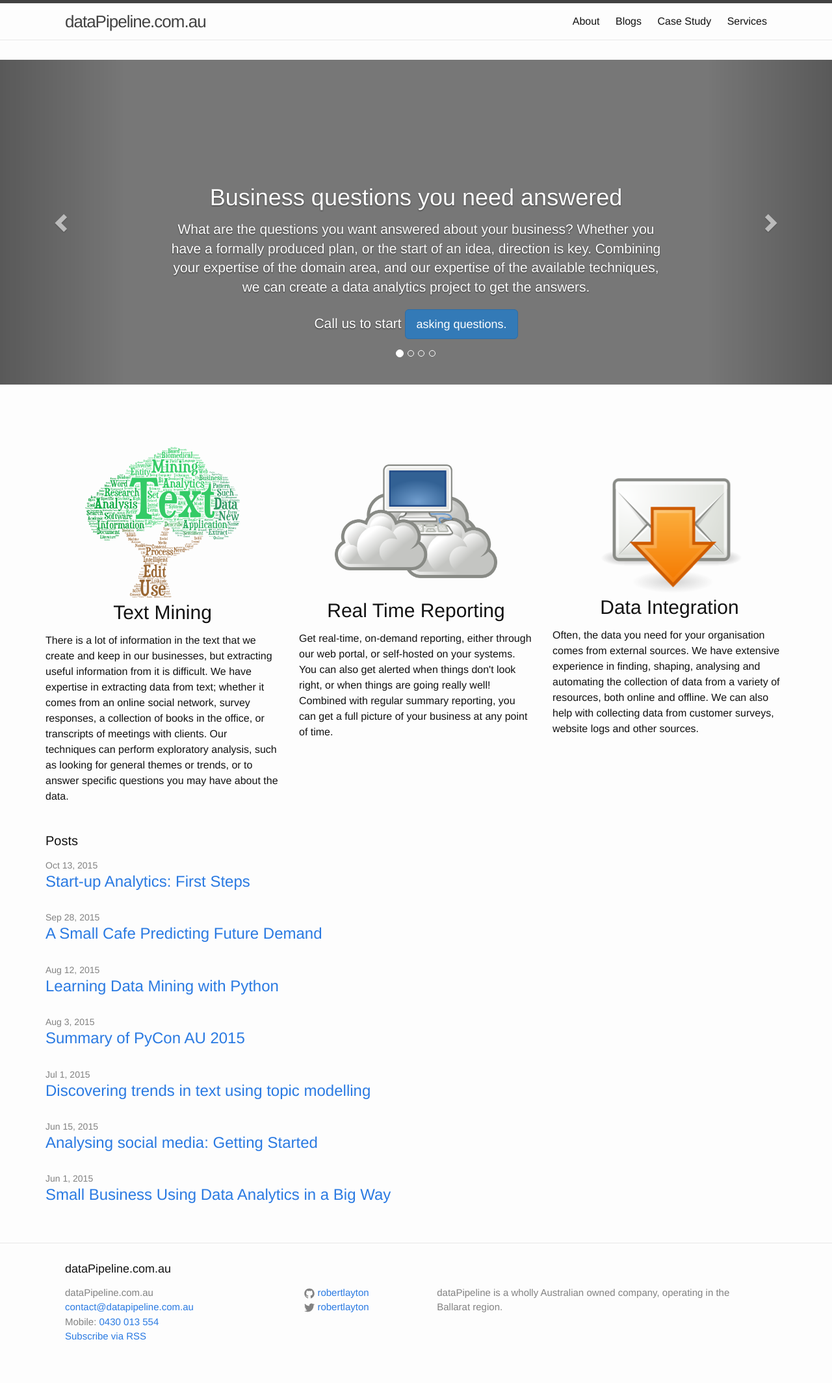
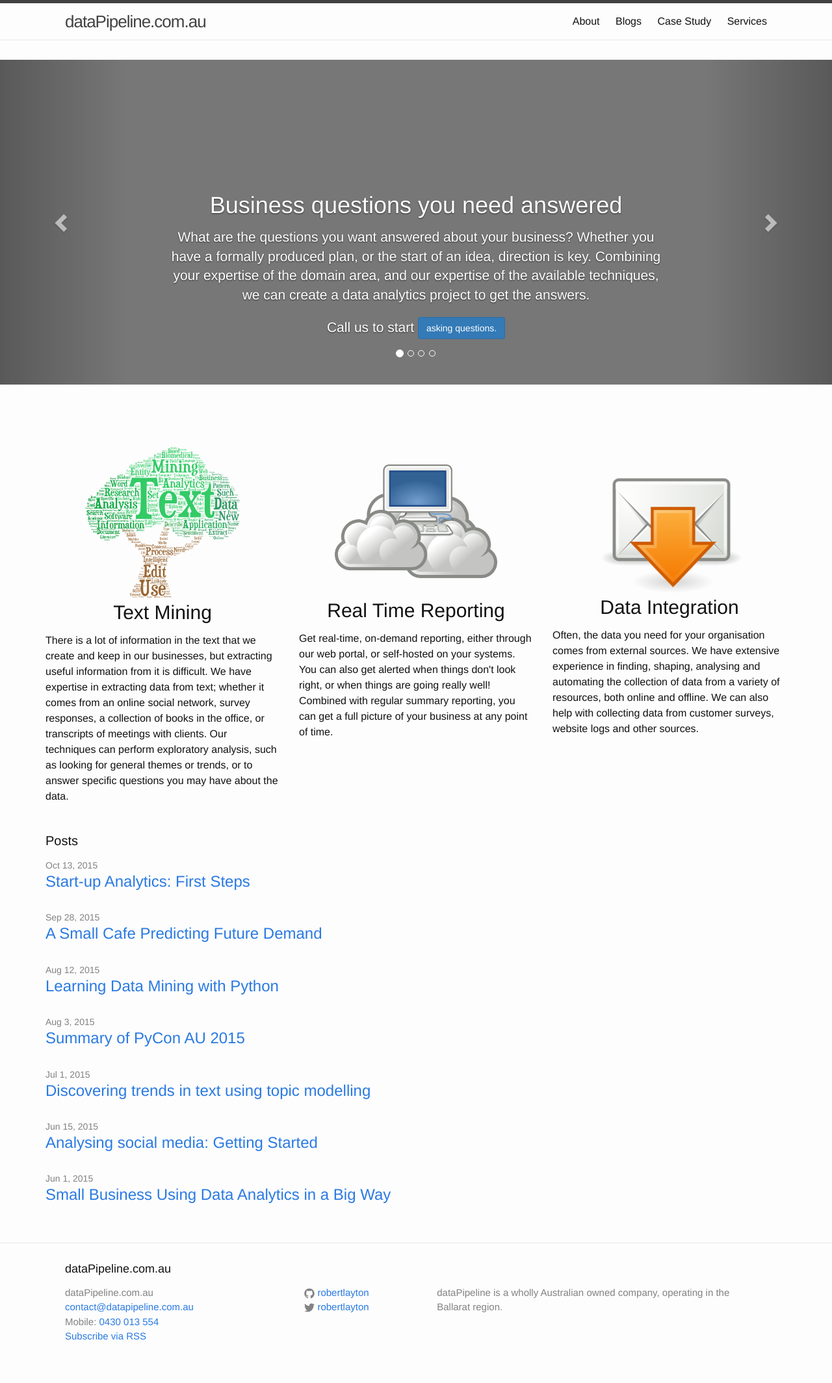
Before and after one commit to dataPipelineAU/jwebsite, a Jekyll site: the page built from index.html, in a window 1280 px wide. Shown: the whole page at 65% size. Built offline with Jekyll 4.4.1, drawn with Linux system fonts in a browser that asks for light colours; nearby versions of some CDN libraries; library files that are not in the unit come from our copies.

Commit message:
Fixed buttons in front carousel

```diff
--- a/index.html
+++ b/index.html
@@ -24,7 +24,10 @@
                             Whether you have a formally produced plan, or the start of an idea, direction is key.
                             Combining your expertise of the domain area, and our expertise of the available techniques, we can create a data analytics project to get the answers.
                         </p>
-                        <p>Call us to start <a class="btn btn-lg btn-primary" href="#" role="button">asking questions.</a></p>
+                        <p>Call us to start
+                            <a href="#"><button class="btn btn-primary">asking questions.</button>
+                            </a>
+                        </p>
                     </div>
                 </div>
             </div>
@@ -37,7 +40,8 @@
                             It may involve looking at your business records, collecting survey data, or building sensors.
                             We can assist with building those tools, recording the data, and running your data collection project.
                         </p>
-                        <p>Learn more about <a class="btn btn-lg btn-primary" href="#" role="button">collecting data</a> to answer your questions.</p>
+                        <p>Learn more about <a href="#"><button class="btn btn-primary">collecting data</button>
+                        </a> to answer your questions.</p>
                     </div>
                 </div>
             </div>
@@ -49,7 +53,7 @@
                         <p>Once you have collected your data, the next step is to analyse it to gain insight from data.
                             We are technique experts, and can assist in bringing out the information within the data.
                             By merging with your domain expertise to provide actionable outcomes, the outcomes are focused on your business questions.</p>
-                        <p><a class="btn btn-lg btn-primary" href="#" role="button">Create outcomes</a> by leveraging your data.</p>
+                        <p><a href="#"><button class="btn btn-primary">Create outcomes</button></a> by leveraging your data.</p>
                     </div>
                 </div>
             </div>
@@ -64,7 +68,7 @@
                             We have expertise in a large number of data analytics techniques; strong links to industry and academia; and are driven by a goal of bringing data analytics to small and medium businesses.
                             Our record includes small, medium and large companies in a number of sectors.
                         </p>
-                        <p><a class="btn btn-lg btn-primary" href="#" role="button">Contact us today</a> to chat about your data analytics needs.</p>
+                        <p><a href="#"><button class="btn btn-primary">Contact us today</button></a> to chat about your data analytics needs.</p>
                     </div>
                 </div>
             </div>
```
